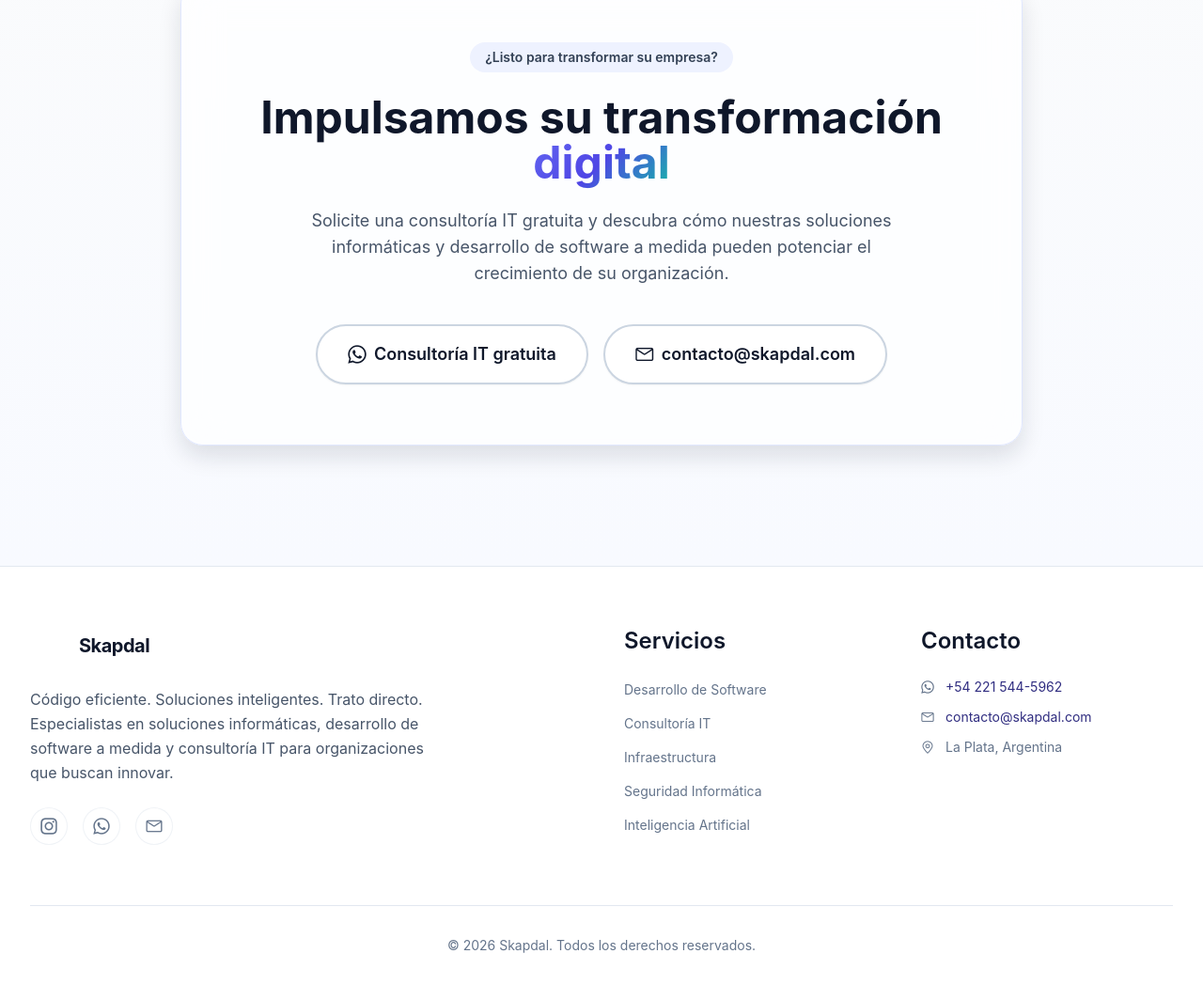
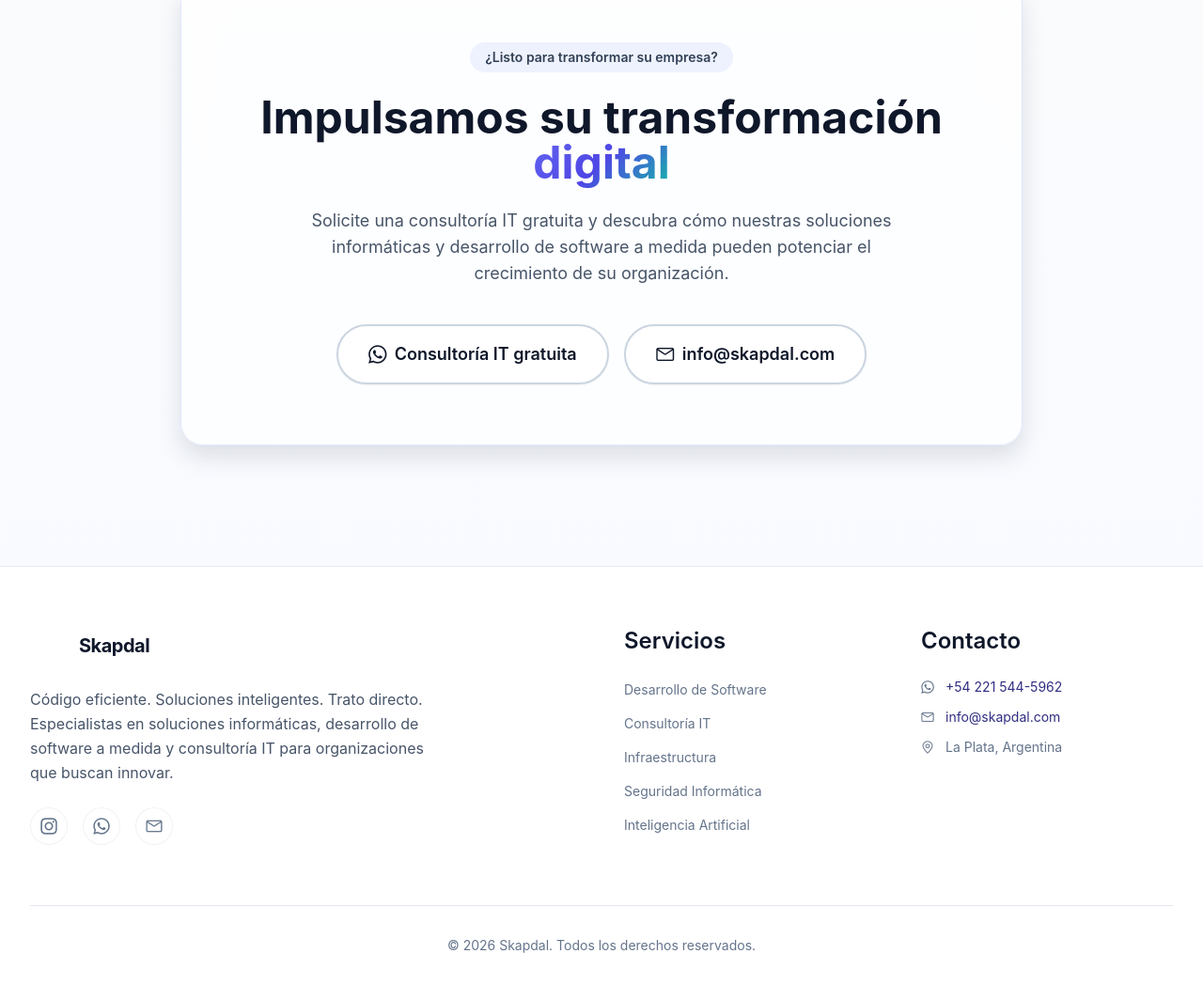
Before and after one commit to Loriems/skapdal, a website: page index.html in a window 1280 px wide. Shown: the part 3972-5020 px from the top of the page at 94% size. Drawn offline with Linux system fonts and the light colour scheme.

Commit message:
change email

```diff
--- a/index.html
+++ b/index.html
@@ -442,10 +442,10 @@
                 <i class="lni lni-whatsapp text-xl"></i>
                 Consultoría IT gratuita
               </a>
-              <a href="mailto:contacto@skapdal.com"
+              <a href="mailto:info@skapdal.com"
                  class="w-full sm:w-auto px-8 py-4 rounded-full bg-white text-slate-900 font-semibold text-lg hover:bg-white transition-all duration-300 flex items-center justify-center gap-2 border-2 border-slate-300 shadow-sm dark:bg-body-dark-3 dark:text-white dark:border-slate-600 dark:hover:bg-body-dark-4">
                 <i class="lni lni-envelope text-xl"></i>
-                contacto@skapdal.com
+                info@skapdal.com
               </a>
             </div>
           </div>
@@ -474,7 +474,7 @@
               <a href="https://wa.me/542215445962" target="_blank" class="w-10 h-10 rounded-full glass flex items-center justify-center text-slate-500 hover:text-tertiary-7 hover:bg-tertiary-light-2 transition-all dark:text-slate-400 dark:hover:text-tertiary-dark-9 dark:hover:bg-tertiary-dark-3" aria-label="WhatsApp de Skapdal">
                 <i class="lni lni-whatsapp text-lg"></i>
               </a>
-              <a href="mailto:contacto@skapdal.com" class="w-10 h-10 rounded-full glass flex items-center justify-center text-slate-500 hover:text-primary-7 hover:bg-primary-light-2 transition-all dark:text-slate-400 dark:hover:text-primary-dark-9 dark:hover:bg-primary-dark-3" aria-label="Email de Skapdal">
+              <a href="mailto:info@skapdal.com" class="w-10 h-10 rounded-full glass flex items-center justify-center text-slate-500 hover:text-primary-7 hover:bg-primary-light-2 transition-all dark:text-slate-400 dark:hover:text-primary-dark-9 dark:hover:bg-primary-dark-3" aria-label="Email de Skapdal">
                 <i class="lni lni-envelope text-lg"></i>
               </a>
             </div>
@@ -500,7 +500,7 @@
               </li>
               <li class="flex items-center gap-3 text-slate-500 text-sm dark:text-slate-400">
                 <i class="lni lni-envelope text-primary-6 dark:text-primary-dark-8"></i>
-                <a href="mailto:contacto@skapdal.com" class="hover:text-primary-7 transition-colors dark:hover:text-primary-dark-9">contacto@skapdal.com</a>
+                <a href="mailto:info@skapdal.com" class="hover:text-primary-7 transition-colors dark:hover:text-primary-dark-9">info@skapdal.com</a>
               </li>
               <li class="flex items-center gap-3 text-slate-500 text-sm dark:text-slate-400">
                 <i class="lni lni-map-marker text-accent-6 dark:text-accent-dark-8"></i>
```
